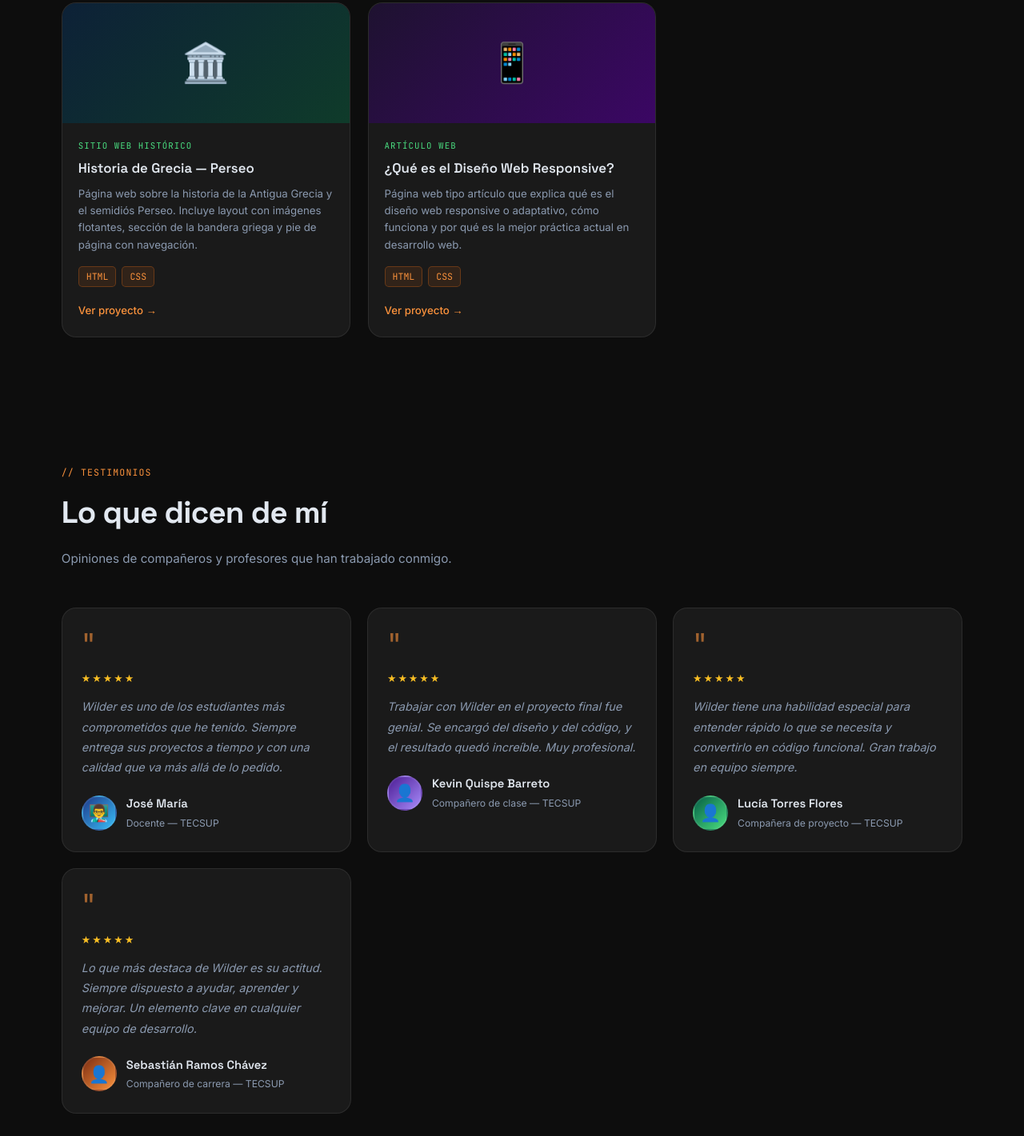
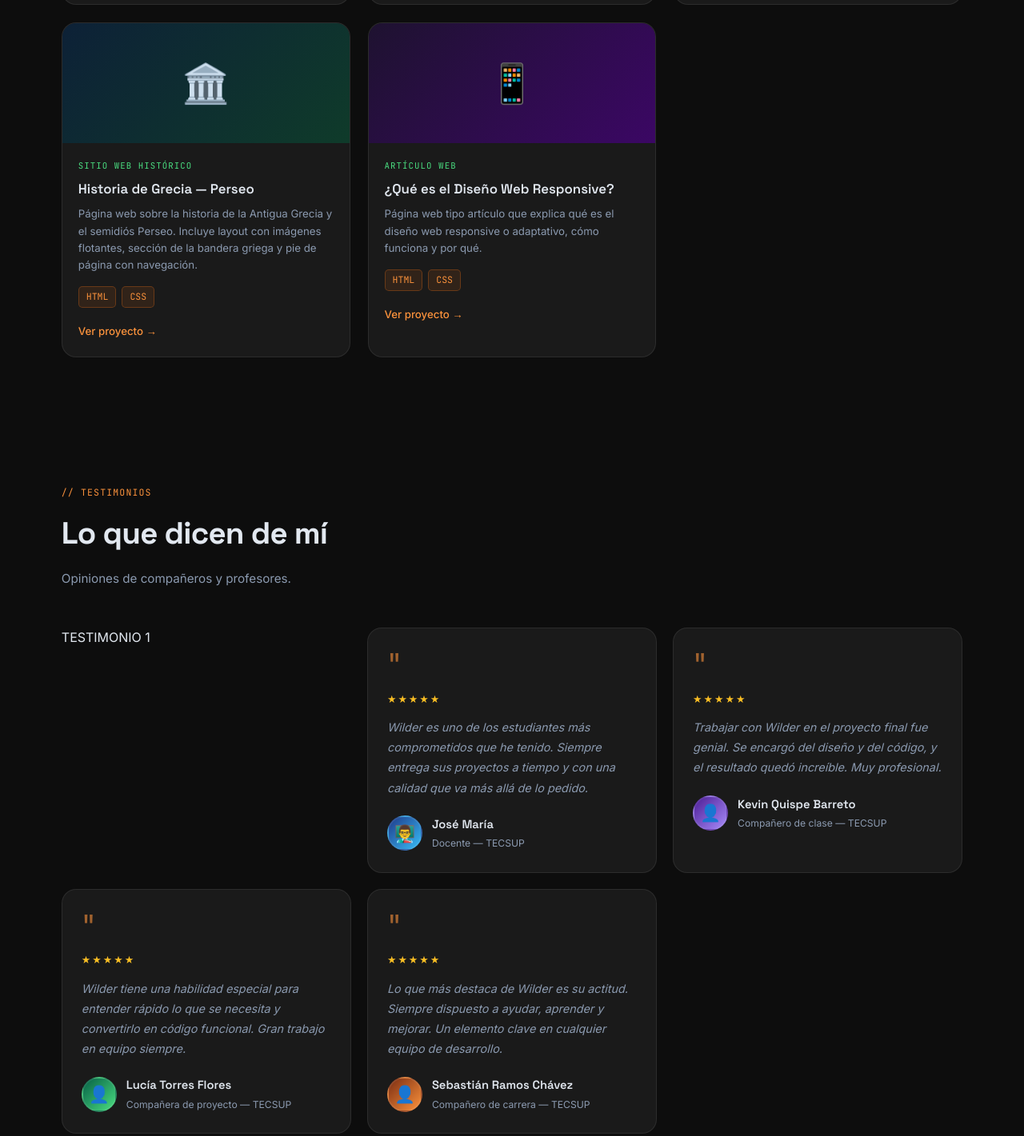
Before and after one commit to Wilder21-c/portafolio, a plain HTML site: page index.html in a window 1280 px wide. Shown: the part 2088-3509 px from the top of the page at 80% size. Drawn offline with Linux system fonts and the light colour scheme.

Commit message:
new
Removed unnecessary comments and updated text for clarity.

```diff
--- a/index.html
+++ b/index.html
@@ -311,7 +311,6 @@
   <a href="#sobre" onclick="closeMenu()"><span>👤</span> Sobre mí</a>
   <a href="#proyectos" onclick="closeMenu()"><span>🚀</span> Proyectos</a>
   <a href="#testimonios" onclick="closeMenu()"><span>⭐</span> Testimonios</a>
-  <a href="#contacto" onclick="closeMenu()"><span>📬</span> Más</a>
   <div class="m-sep"></div>
   <a href="#contacto" class="m-cta" onclick="closeMenu()">✉️ Contáctanos</a>
 </div>
@@ -488,12 +487,7 @@
   </div>
 </section>
 
-<!-- PROYECTOS -->
-<!-- ══════════════════════════════════════════════
-     WILDER: EDITA AQUÍ TUS 5 PROYECTOS
-     Cambia: emoji, nombre, tipo, descripción,
-     tecnologías (stack) y el link de cada uno.
-══════════════════════════════════════════════ -->
+PROYECTOS
 <section id="proyectos">
   <div class="sec-label">// proyectos</div>
   <h2 class="sec-title">Mis proyectos</h2>
@@ -566,7 +560,7 @@
       <div class="pbody">
         <div class="ptag">Artículo Web</div>
         <div class="pname">¿Qué es el Diseño Web Responsive?</div>
-        <p class="pdesc">Página web tipo artículo que explica qué es el diseño web responsive o adaptativo, cómo funciona y por qué es la mejor práctica actual en desarrollo web.</p>
+        <p class="pdesc">Página web tipo artículo que explica qué es el diseño web responsive o adaptativo, cómo funciona y por qué.</p>
         <div class="pstack">
           <span class="sbadge">HTML</span>
           <span class="sbadge">CSS</span>
@@ -582,10 +576,10 @@
 <section id="testimonios">
   <div class="sec-label">// testimonios</div>
   <h2 class="sec-title">Lo que dicen de mí</h2>
-  <p class="sec-sub">Opiniones de compañeros y profesores que han trabajado conmigo.</p>
+  <p class="sec-sub">Opiniones de compañeros y profesores.</p>
   <div class="testi-grid">
 
-    <!-- TESTIMONIO 1 — cambia el texto, nombre y cargo -->
+    TESTIMONIO 1
     <div class="tcard">
       <div class="tcard-quote">"</div>
       <div class="tcard-stars">★★★★★</div>
@@ -682,7 +676,6 @@
 <footer>
   <p>Diseñado y desarrollado por <strong style="color:#fb923c;">Wilder Sánchez Huamani</strong> · <span style="color:#a78bfa;">TECSUP</span> · Diseño y Desarrollo de Software · 2025</p>
   <p style="margin-top:10px;font-size:0.84rem;color:#94a3b8;">🎓 Bajo la guía del profesor <strong style="color:#38bdf8;">Pallin Tello, Luis Miguel</strong> — TECSUP</p>
-  <p style="margin-top:8px;font-size:0.73rem;opacity:0.35;">⚽ "El buen código, como el buen fútbol, es trabajo en equipo."</p>
 </footer>
 
 <!-- FÚTBOL BTN -->
```
